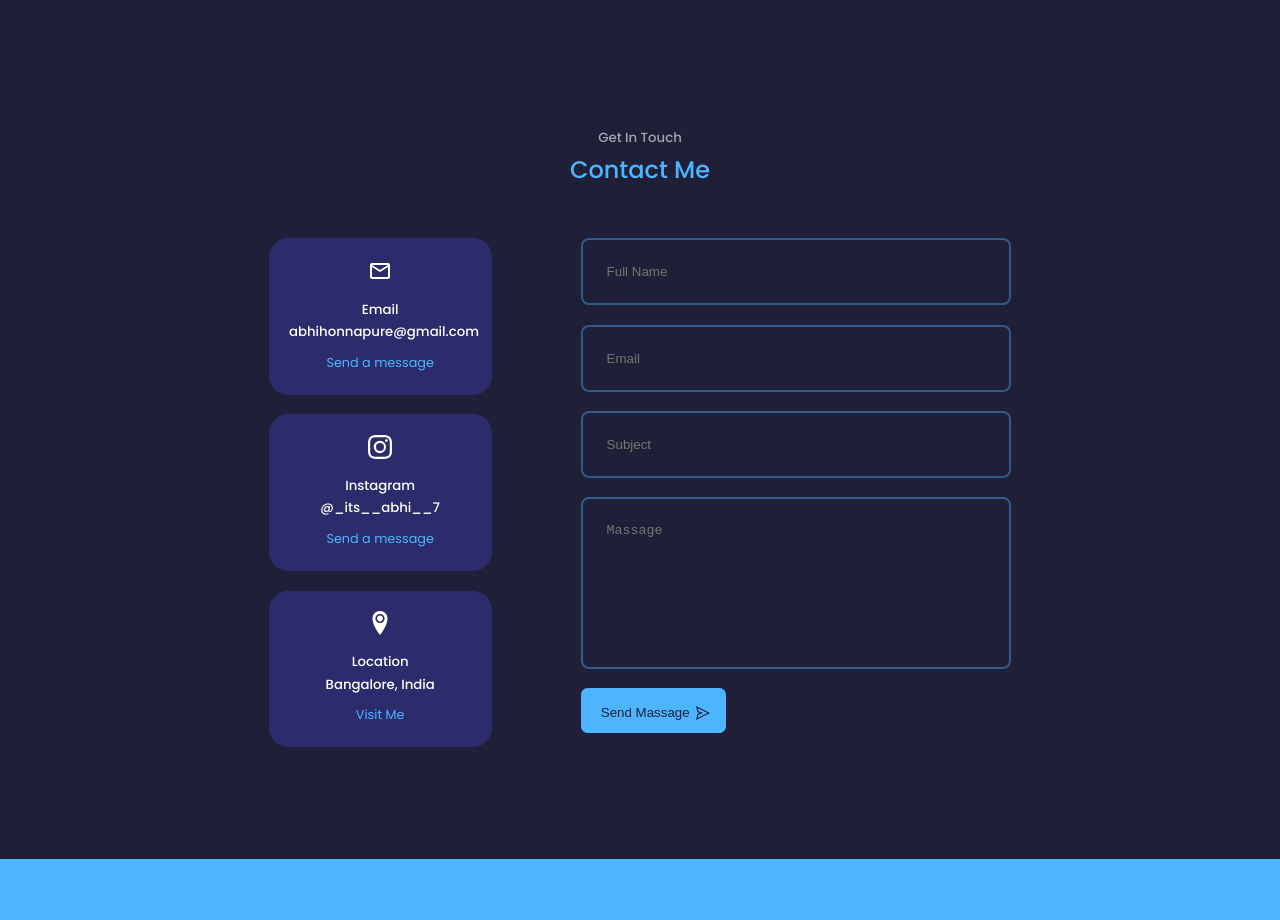
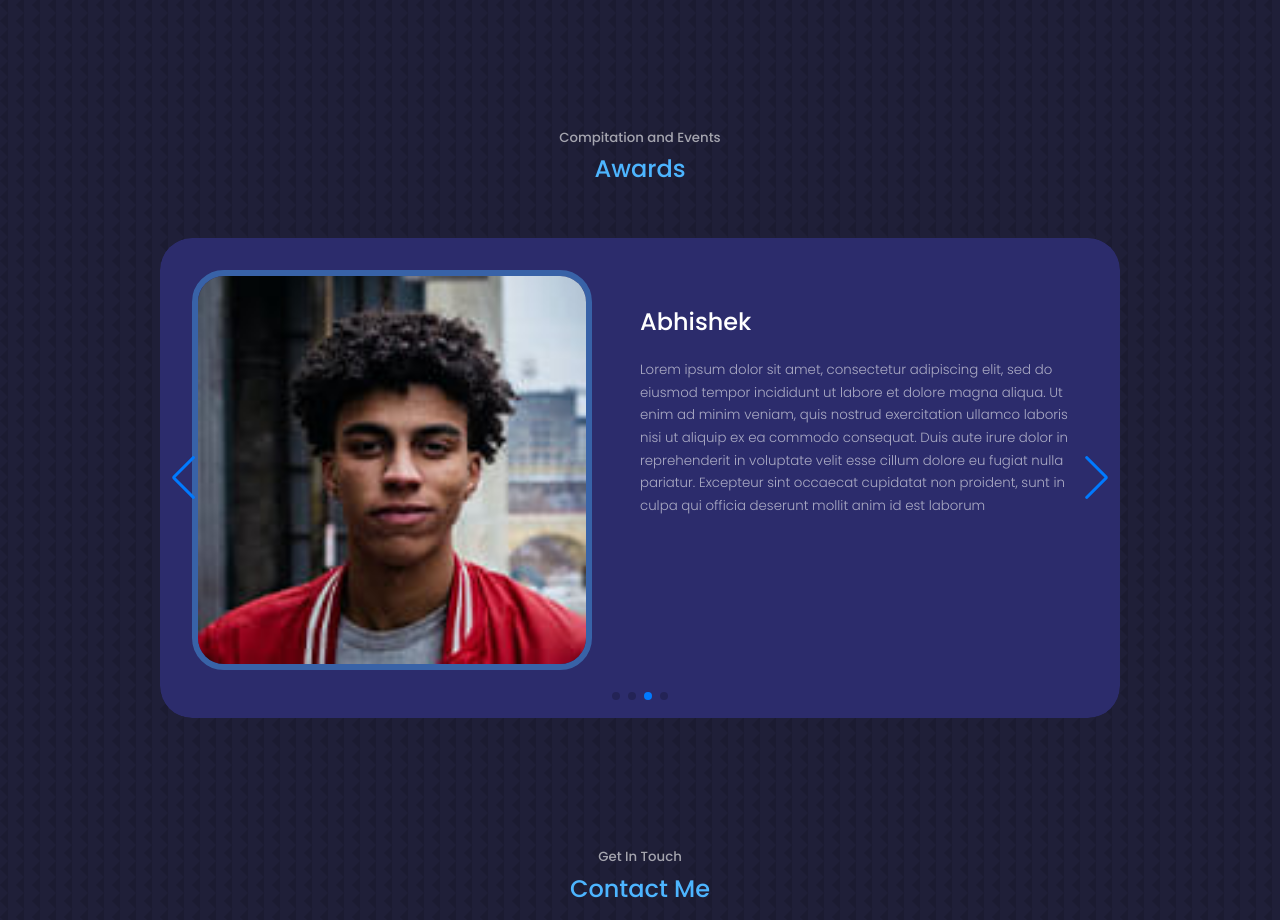
Before and after one commit to its-abhishek/AbhishekHonnapure, a React (Create React App) app: page / in a window 1280 px wide. Shown: the part 4243-5163 px from the top of the page. Built offline with nearby package versions, Linux system fonts and the light colour scheme.

Commit message:
minor change in app.css - Abhishek

```diff
--- a/src/App.jsx
+++ b/src/App.jsx
@@ -5,6 +5,7 @@ import About from './components/about/About'
 import Experience from './components/skills/Skills'
 import Services from './components/education/Education'
 import Portfolio from './components/portfolio/Portfolio'
+import Awards from './components/awards/Awards'
 import Contact from './components/contact/Contact'
 import Footer from './components/footer/Footer'
 
@@ -17,6 +18,7 @@ const App = () => {
         <Experience />
         <Services />
         <Portfolio />
+        <Awards />
         <Contact />
         <Footer />
     </>
--- a/src/index.css
+++ b/src/index.css
@@ -38,7 +38,7 @@ body {
     background: var(--color-bg);
     color: var(--color-white);
     line-height: 1.7;
-    /* background-image: url(../src/assets/bg-texture.png); */
+    background-image: url(../src/assets/bg-texture.png);
 }
 
 /* ============ GENERAL STYLES ============= */
```
Also changed, not shown: src/assets/me-about11.jpg (deleted), src/assets/portfolio5.png (deleted).
